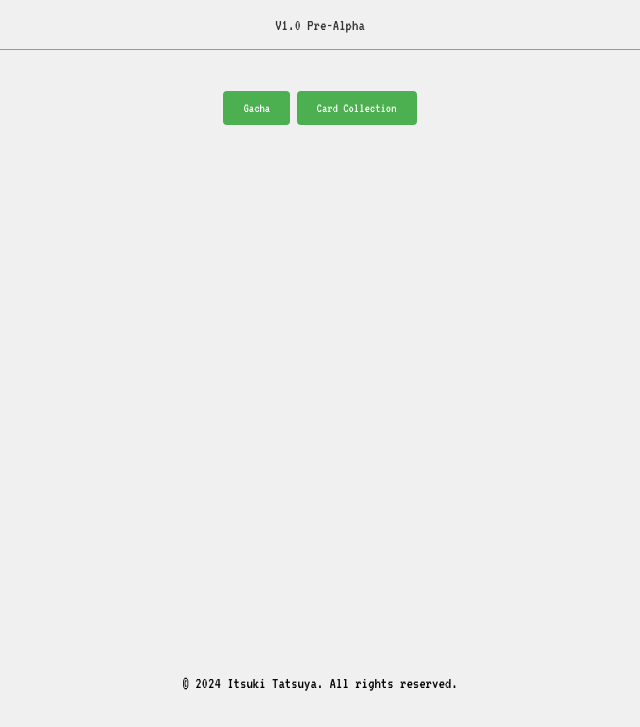
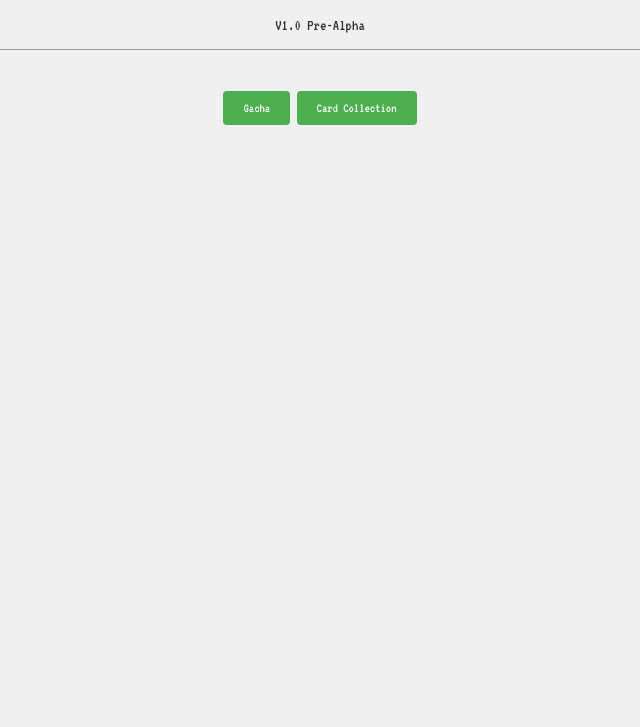
Before and after one commit to itsukitatsuya11/ArknightsGacha, a plain HTML site: page index.html in a window 1280 px wide. Shown: the part 93-820 px from the top of the page, without its empty margins (320-960 px from the left). Drawn offline with Linux system fonts and the light colour scheme; a web font is replaced by a local one.

Commit message:
update footer

```diff
--- a/index.html
+++ b/index.html
@@ -41,7 +41,6 @@
 
     <!-- Copyright -->
     <footer>
-        <p>&copy; 2024 Itsuki Tatsuya. All rights reserved.</p>
     </footer>
 
 </body>
```
